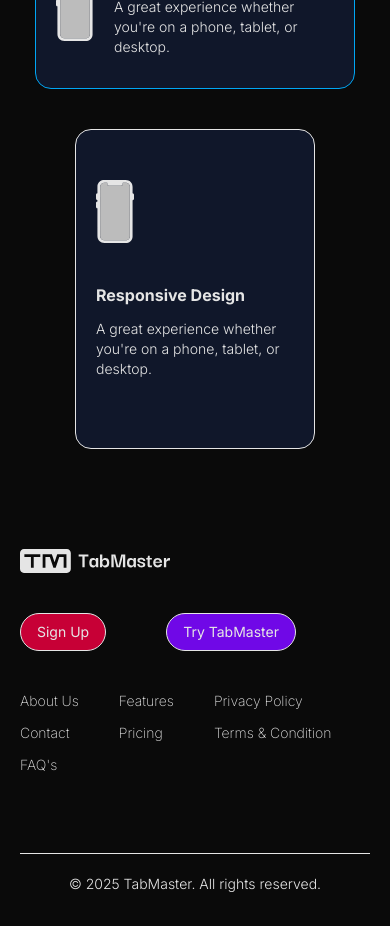
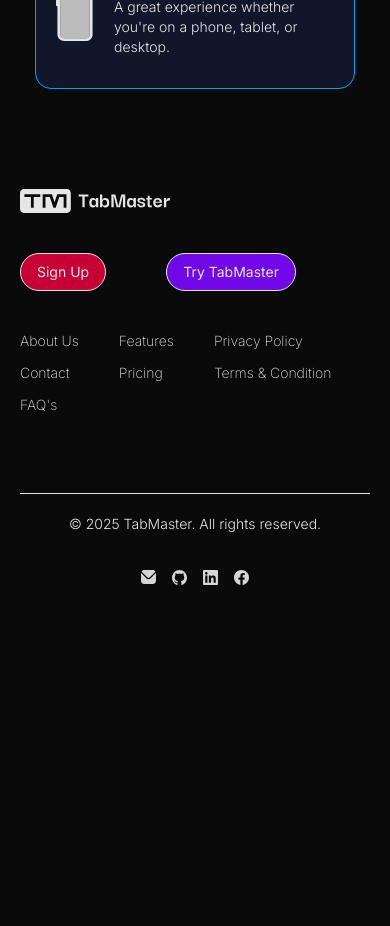
Before and after one commit to Ferdus615/TabMaster, a Next.js app: page / in a window 390 px wide. Shown: the part 4740-5666 px from the top of the page. After the commit the page ends 5375 px from the top, so only its background shows below. Built offline with nearby package versions, Linux system fonts and the light colour scheme.

Commit message:
tech page made responsive

```diff
--- a/components/landing_page/Tech.jsx
+++ b/components/landing_page/Tech.jsx
@@ -82,19 +82,6 @@
               </p>
             </div>
           </div>
-          <div className="p-5 border-1 rounded-2xl h-80 w-60 bg-persian flex flex-col justify-center">
-            <Image
-              src="/mobile.svg"
-              width={38}
-              height={50}
-              alt="image"
-              className="mb-10"
-            />
-            <h3 className="font-bold mb-3">Responsive Design</h3>
-            <p className="font-light text-sm">
-              A great experience whether you're on a phone, tablet, or desktop.
-            </p>
-          </div>
         </div>
       </div>
     </div>
```
